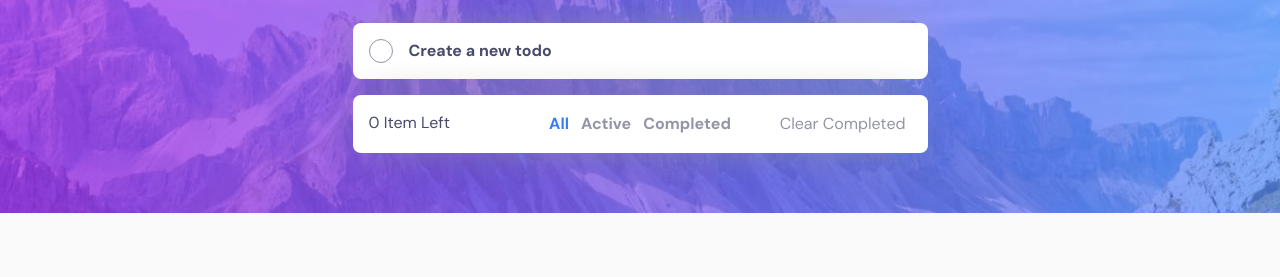
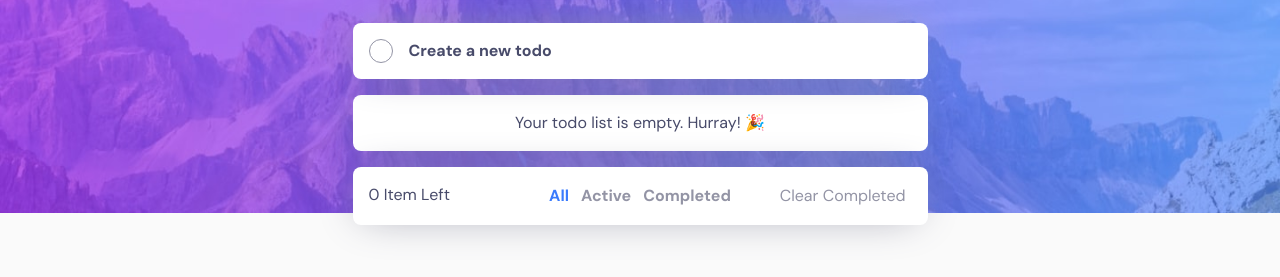
Before and after one commit to joshua-emmanuel/todo-app, a website built with Vite: page index.html in a window 1280 px wide. Shown: the part 107-384 px from the top of the page. Built offline with nearby package versions, Linux system fonts and the light colour scheme.

Commit message:
Improve and refactor check ui functionality

```diff
--- a/assets/css/style.css
+++ b/assets/css/style.css
@@ -216,6 +216,13 @@ h1 {
   border-top: 1px solid var(--light-grayish-blue);
 }
 
+.empty-todo-message {
+  text-align: center;
+  padding: 1rem;
+  border-radius: .5rem;
+  background-color: var(--white);
+}
+
 .todo-list__item {
   display: flex;
   align-items: center;
@@ -228,6 +235,11 @@ h1 {
 .todo-list__item:first-child {
   border-top-left-radius: 0.5rem;
   border-top-right-radius: 0.5rem;
+}
+
+.todo-list__item:last-child {
+  border-bottom-left-radius: 0.5rem;
+  border-bottom-right-radius: 0.5rem;
 }
 
 .todos > :last-child {
--- a/assets/js/main.js
+++ b/assets/js/main.js
@@ -65,10 +65,18 @@ function toggleTodoCompletion(event) {
   }
 }
 
-function checkUI() {
+function toggleEmptyTodoState(numberOfTodos) {
+  const emptyTodoMessage = document.querySelector('.empty-todo-message');
+
+  if (numberOfTodos === 0) {
+    emptyTodoMessage.style.display = 'block';
+  } else {
+    emptyTodoMessage.style.display = 'none';
+  }
+}
+
+function displayNumberOfTodos(numberOfTodos) {
   const numberOfTodosEl = document.querySelectorAll('.active-todos');
-
-  const numberOfTodos = todoList.children.length;
 
   numberOfTodosEl.forEach((element) => {
     const elementTextContent = numberOfTodos > 1 ? `${numberOfTodos} Items Left` : `${numberOfTodos} Item Left`;
@@ -76,6 +84,14 @@ function checkUI() {
   });
 }
 
+function checkUI() {
+  const todos = document.querySelectorAll('.todo-list__item');
+  const numberOfTodos = todos.length;
+
+  toggleEmptyTodoState(numberOfTodos);
+  displayNumberOfTodos(numberOfTodos);
+}
+
 checkUI();
 
 todoApp.addEventListener('submit', addTodo);
--- a/index.html
+++ b/index.html
@@ -36,6 +36,7 @@
               </button>
             </li> -->
           </ul>
+          <div class="empty-todo-message">Your todo list is empty. Hurray! 🎉</div>
           <div class="todos__status">
             <p class="active-todos">3 Items Left</p>
             <button type="button" class="clear-completed-todos">Clear Completed</button>
```
